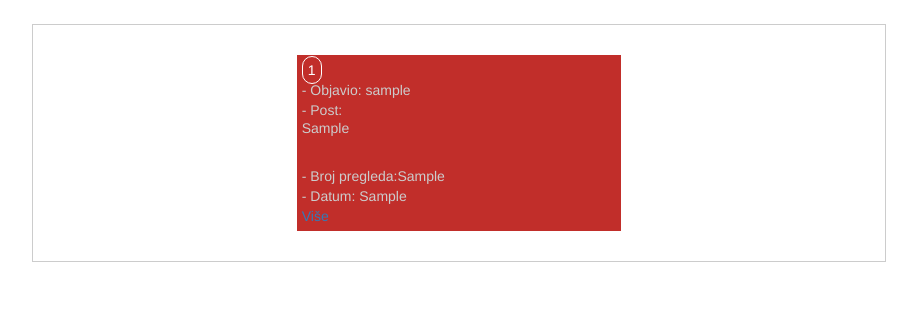
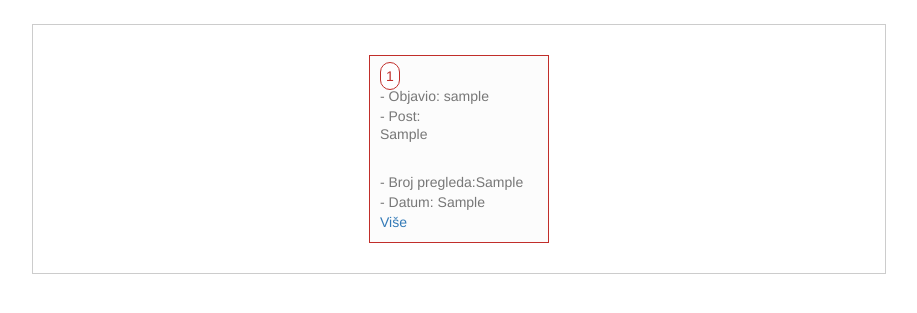
Before and after one commit to LukaGado/ihate, a PHP site: page /posts.php in a window 1280 px wide. Shown: the part 51-364 px from the top of the page, without its empty margins (181-1098 px from the left). Run offline with PHP 8.4, Linux system fonts and the light colour scheme; tables that the repository leaves empty or names only in its code hold one stand-in row (values such as "Sample post"); some libraries are stand-ins or nearby versions.

Commit message:
pozadine
pozadine test

```diff
--- a/posts.php
+++ b/posts.php
@@ -48,7 +48,7 @@
 
 <!-- <div class="container">
     <div class="row"> -->
-        <div class="col-md-offset-1 col-md-8 wrapper">
+        <div class="col-md-offset-1 col-md-8 wrapper hate-container">
             <?php
 				include 'includes/db.php';
 
--- a/style.css
+++ b/style.css
@@ -128,16 +128,15 @@ body{
 /* POSTS MRRRRMMRMRRMRMRMRRMMMRM */
 
 .hate-id {
-  background: #C12E2A;
-  color: #FFF;
+  background: #FFF;
+  color: #C12E2A;
   padding: 5px;
   display: inline;
-  border: 1px solid #FFF;
+  border: 1px solid #C12E2A;
   border-radius: 15px;
 
 }
 .hate-container {
-  width: 84.667%;
   display: -webkit-flex;
   display: flex;
   -webkit-flex-wrap: wrap;
@@ -147,14 +146,14 @@ body{
   border: 1px solid #CCC;
 }
 .hate-item {
-  background-color: #C12E2A;
+  background: rgba(248, 248, 248, .4);
   height: auto;
   max-width: 40%;
   min-width:180px;
   margin: 10px auto;
-  color: #ccc;
-  padding: 5px;
-
+  color: #777;
+  padding: 10px;
+  border: 1px solid #C12E2A;
   -webkit-transition: border-color ease-in-out .15s, -webkit-box-shadow ease-in-out .15s;
        -o-transition: border-color ease-in-out .15s, box-shadow ease-in-out .15s;
           transition: border-color ease-in-out .15s, box-shadow ease-in-out .15s;
@@ -187,11 +186,12 @@ body{
   word-wrap: break-word;
 }
 .hate-item-full {
-  background-color: #C12E2A;
+  background: rgba(248, 248, 248, .4);
   height: auto;
   max-width: 100%;
   min-width:180px;
   margin: 10px;
-  color: #ccc;
+  color: #777;
   padding: 5px;
+  border: 1px solid #C12E2A;
 }
```
